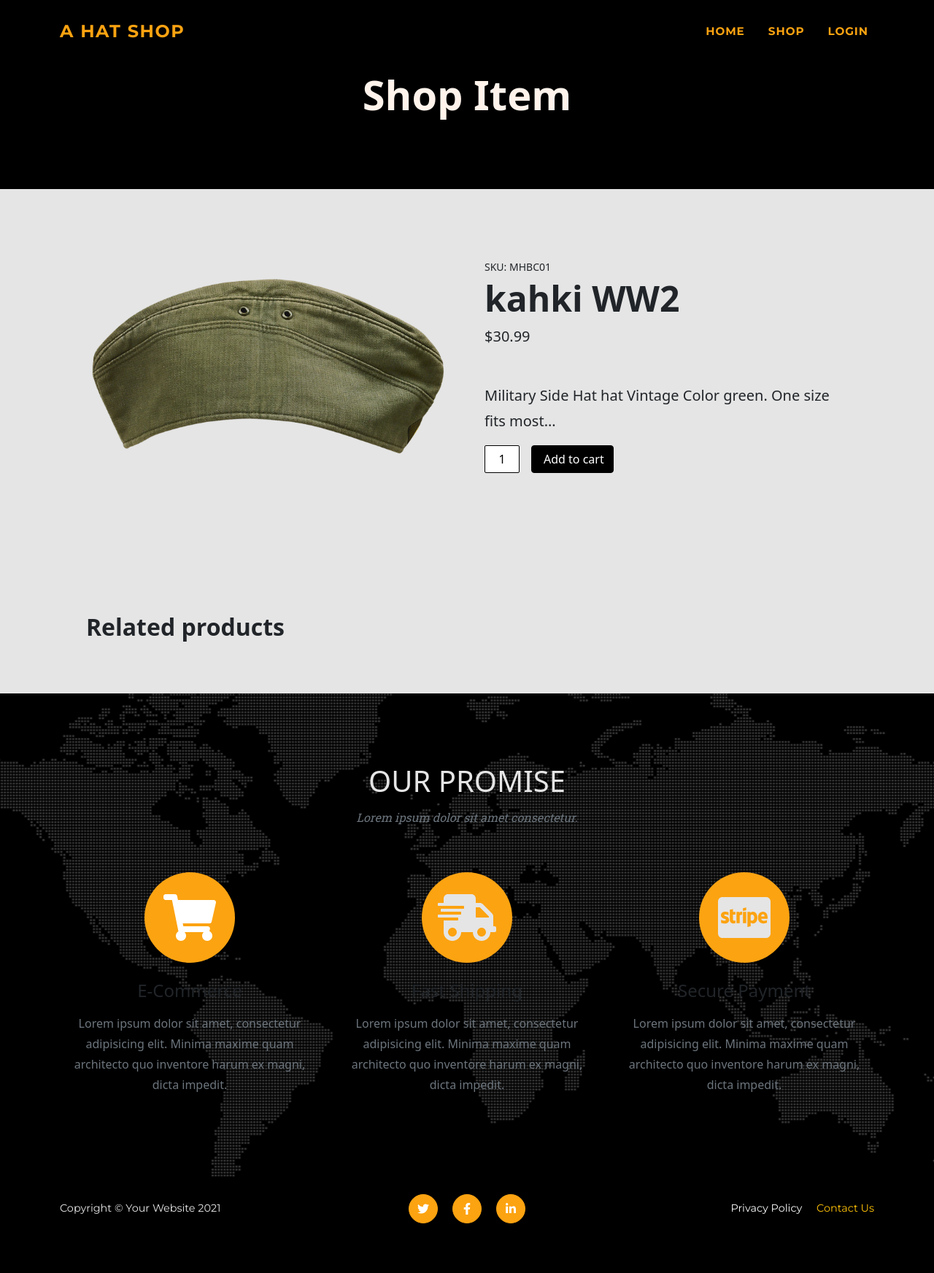
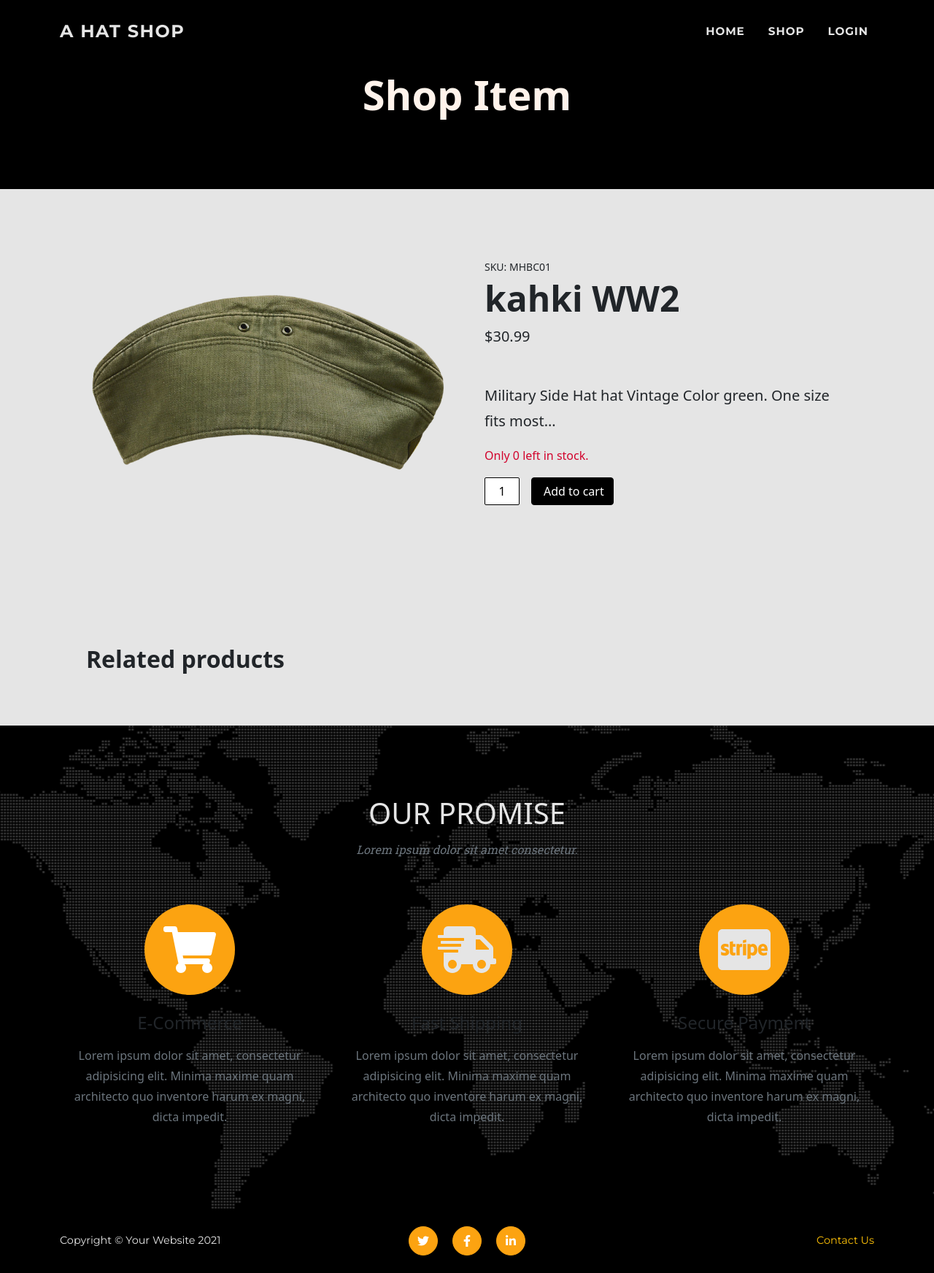
Before and after one commit to rp42dev/MS-4-Django-Full-Stack-Project, a Django app: page /shop/2/ in a window 1280 px wide. Shown: the whole page at 73% size. Before the commit the page ends 1676 px from the top, so only its background shows below. Run offline with Django 3.2, Linux system fonts and the light colour scheme; data comes from the database, SQL or seed files in the repository; some libraries are stand-ins or nearby versions.

Commit message:
added items in stock warning for each item

```diff
--- a/shop/templates/shop/shop_item.html
+++ b/shop/templates/shop/shop_item.html
@@ -40,7 +40,16 @@
                     {% endif %}
                 </div>
                 <p class="lead">{{ item.description }}</p>
+                {% if item.item_count < 5 %}
+                <p class="text-danger">
+                    Only {{ item.item_count }} left in stock.
+                </p>
+                {% else %}
+                <p>{{ item.item_count }} items in stock</p>
+                {% endif %}
+
                 <div class="d-flex">
+
                     <input class="quantity text-center me-3" id="inputQuantity" type="num" min="1" max="{{ item.item_count }}" value="1"
                         style="max-width: 3rem" />
                     <button class="btn btn-dark flex-shrink-0" type="button">
--- a/static/css/base.css
+++ b/static/css/base.css
@@ -101,7 +101,7 @@ p {
 .nav-item .nav-link {
   font-family: "Montserrat", -apple-system, BlinkMacSystemFont, "Segoe UI", Roboto, "Helvetica Neue", Arial, sans-serif, "Apple Color Emoji", "Segoe UI Emoji", "Segoe UI Symbol", "Noto Color Emoji";
   font-size: 0.95rem;
-  color: #fca311;
+  color: #e5e5e5;
   font-weight: 600;
   letter-spacing: 0.0625em;
 }
@@ -140,17 +140,17 @@ p {
 .nav-item .disabled,
 .nav-item .nav-link.active,
 .nav-item .nav-link:hover{
-  color: #e5e5e5;
+  color: #fca311;
 }
 
 .navbar-brand,
 .navbar-toggler{
-  color: #fca311;
+  color: #e5e5e5;
   transition: color 150ms;
 }
 .navbar-brand:hover,
 .navbar-toggler:hover{
-  color: #e5e5e5;
+  color: #fca311;
 }
 
 @media (min-width: 992px) {
@@ -188,6 +188,7 @@ p {
     margin-right: 0;
   }
 }
+
 header.masthead {
   position: relative;
   min-height: 70vh;
@@ -266,6 +267,7 @@ section#promise {
   background-repeat: no-repeat;
   background-position: center;
 }
+
 section#promise .section-heading {
   color: #e5e5e5;
 }
@@ -289,7 +291,6 @@ form#contactForm .form-group-textarea {
 form#contactForm .form-group-textarea textarea {
   height: 100%;
   min-height: 10rem;
-  border-color: #fca311;
 }
 
 label {
--- a/templates/base.html
+++ b/templates/base.html
@@ -135,7 +135,7 @@
                     <a class="btn btn-light btn-social mx-2" href="#!"><i class="fab fa-linkedin-in"></i></a>
                 </div>
                 <div class="col-lg-4 text-lg-end">
-                    <a class="link-light text-decoration-none me-3" href="#!">Privacy Policy</a>
+
                     <a class="link-warning text-decoration-none" data-bs-toggle="modal" data-bs-target="#exampleModal"
                         href="">Contact Us</a>
                 </div>
--- a/templates/includes/contact.html
+++ b/templates/includes/contact.html
@@ -36,7 +36,7 @@
                     </div>
 
                     <!-- Submit Button-->
-                    <div class="text-center"><button class="btn btn-primary btn-xl text-uppercase" id="submitButton"
+                    <div class="text-center"><button class="btn btn-dark btn-xl text-uppercase" id="submitButton"
                             type="submit">Send Message</button></div>
                 </form>
             </div>
```
